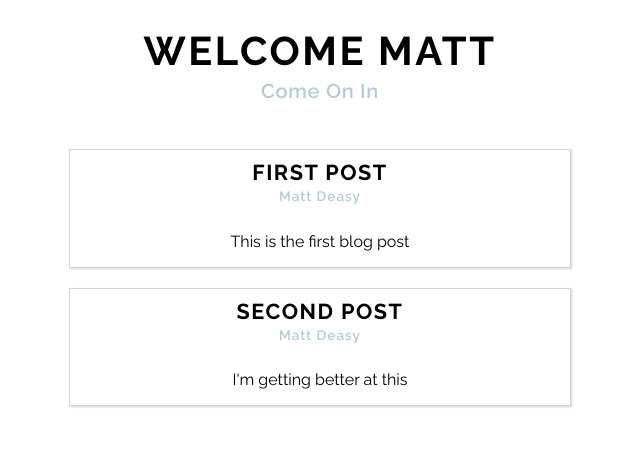
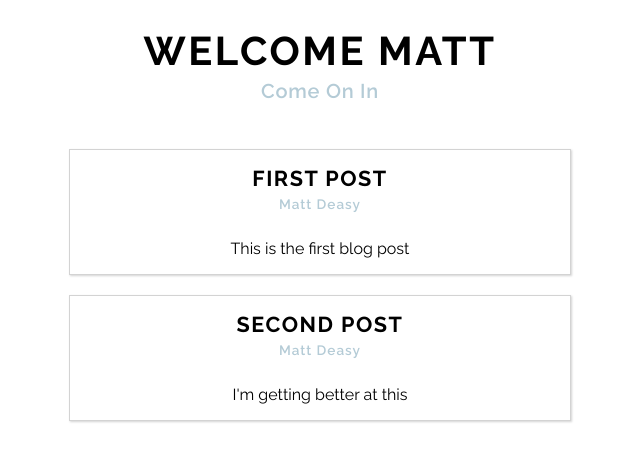
Before and after one commit to matt-j-deasy/collab-city, a React (Create React App) app: page / in a window 1280 px wide. Shown: the top 462 px of the page, without its empty margins (320-960 px from the left). Built offline with nearby package versions, Linux system fonts and the light colour scheme; a web font is replaced by a local one.

Commit message:
Changed px to rems. Made fonts.css accessible
Changed px to rems. Made fonts.css accessible

```diff
--- a/src/components/App/styles.css
+++ b/src/components/App/styles.css
@@ -22,7 +22,7 @@ header h1 {
 
 header h4 {
     font-size: 1.25em;
-    margin-top: 5px;
+    margin-top: .3rem;
     font-weight: 600;
     color: #b4cbd6;
     letter-spacing: .75px;
--- a/src/components/BlogPost/BlogPost.tsx
+++ b/src/components/BlogPost/BlogPost.tsx
@@ -1,5 +1,5 @@
 import React from "react";
-import "C:/Users/Michael Oppenheimer/Documents/GitHub/collab-city/src/components/App/fonts.css"
+import "../App/fonts.css"
 import { BlogPost as BlogPostType } from "../../util/types";
 import "./styles.css";
 
--- a/src/components/BlogPost/styles.css
+++ b/src/components/BlogPost/styles.css
@@ -1,27 +1,26 @@
 .blog-post-wrapper {
   border: 1px solid lightgray;
-  width: 500px;
-  margin-top: 20px;
+  width: 31.25rem;
+  margin-top: 1.25rem;
   display: flex;
   flex-direction: column;
   align-items: center;
   box-shadow: 1px 1px 2px lightgrey;
-
 }
 
 .blog-post-wrapper h1 {
   text-transform: uppercase;
   letter-spacing: 1.5px;
-  font-size: 1.35em;
-  margin-top: 10px;
+  font-size: 1.35rem;
+  margin-top: 1rem;
   margin-bottom: 0;
   font-weight: 700;
 }
 
 .blog-post-wrapper h2 {
-  font-size: .85em;
+  font-size: .85rem;
   color: #b4cbd6;
-  margin-top: 3px;
+  margin-top: .3rem;
   font-weight: 600;
   letter-spacing: 1px;
 }
```
Also changed, not shown: 1 other file (tests, documents, lock files or other folders).
